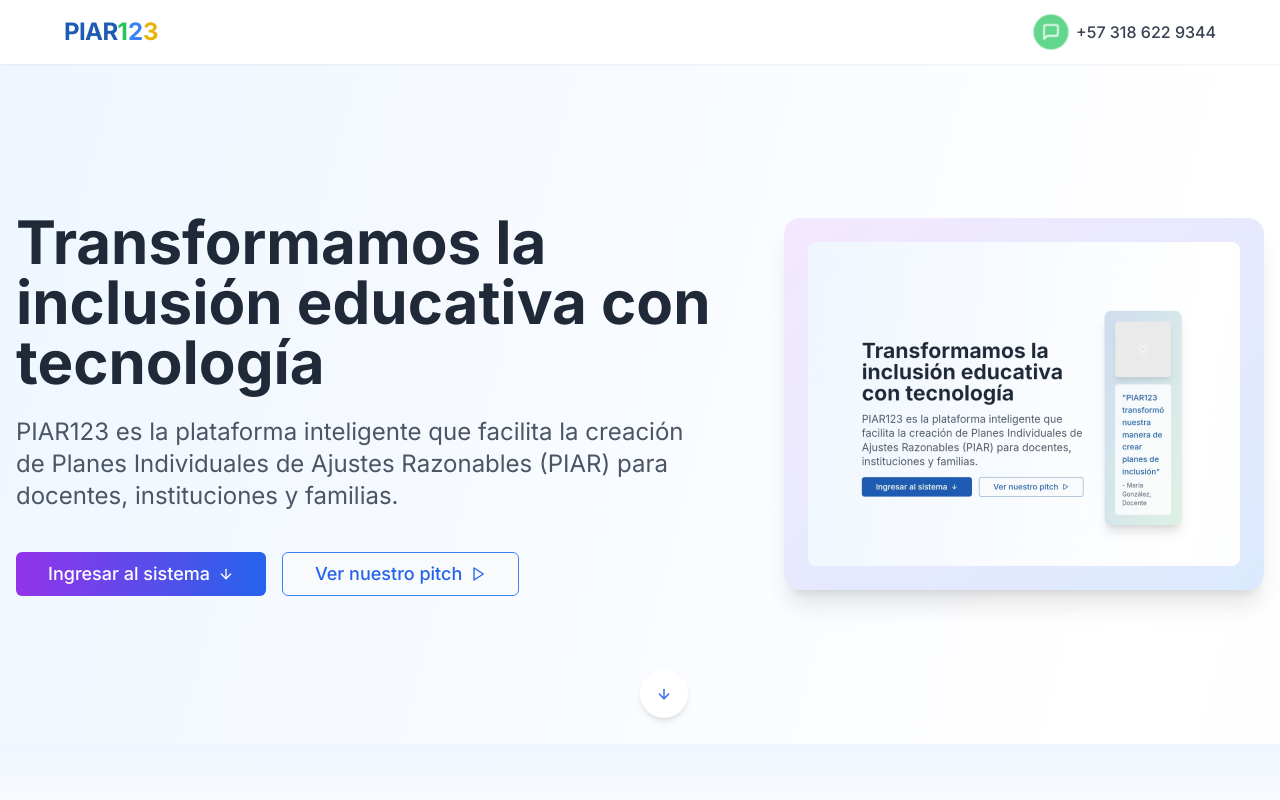
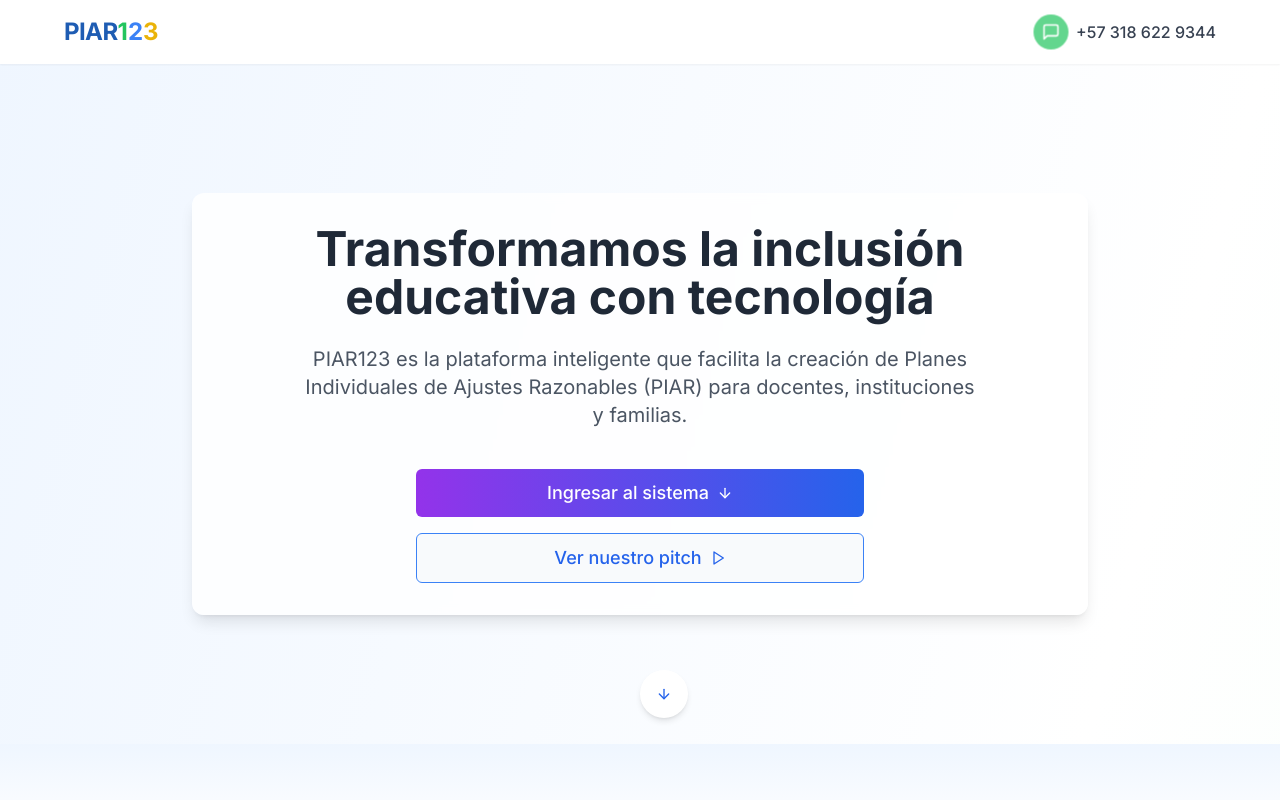
Before and after one commit to victormanueljordan/piar-wizard-colombia, a React (Vite) app: page / in a window 1280 px wide. Shown: the top 800 px of the page. Built offline with nearby package versions, Linux system fonts and the light colour scheme.

Commit message:
Remove generated image from HeroSection
The AI removed the generated image from the HeroSection component.

```diff
--- a/src/components/landing/HeroSection.tsx
+++ b/src/components/landing/HeroSection.tsx
@@ -1,7 +1,6 @@
 
 import { Button } from '@/components/ui/button';
 import { ArrowDown, Play } from 'lucide-react';
-import { AspectRatio } from '@/components/ui/aspect-ratio';
 
 interface HeroSectionProps {
   scrollToLogin: () => void;
@@ -20,19 +19,21 @@ const HeroSection = ({ scrollToLogin, scrollToProblem, scrollToVideo }: HeroSect
         <div className="absolute bottom-1/3 left-1/4 w-60 h-60 bg-yellow-200 rounded-full mix-blend-multiply filter blur-3xl opacity-30 animate-pulse delay-500"></div>
       </div>
 
-      <div className="container mx-auto grid grid-cols-1 lg:grid-cols-5 items-center gap-8 px-4 z-10">
-        <div className="lg:col-span-3 space-y-6 animate-fade-in">
-          <h1 className="text-4xl md:text-5xl lg:text-6xl font-bold text-gray-800 leading-tight">
-            Transformamos la inclusión educativa con tecnología
-          </h1>
-          <p className="text-xl md:text-2xl text-gray-600 max-w-2xl">
-            PIAR123 es la plataforma inteligente que facilita la creación de Planes Individuales de Ajustes Razonables (PIAR) para docentes, instituciones y familias.
-          </p>
+      <div className="container mx-auto px-4 z-10">
+        <div className="max-w-4xl mx-auto bg-white/80 backdrop-blur-sm p-8 rounded-xl shadow-lg">
+          <div className="text-center space-y-6 mb-10">
+            <h1 className="text-4xl md:text-5xl font-bold text-gray-800 leading-tight">
+              Transformamos la inclusión educativa con tecnología
+            </h1>
+            <p className="text-xl text-gray-600 mx-auto max-w-2xl">
+              PIAR123 es la plataforma inteligente que facilita la creación de Planes Individuales de Ajustes Razonables (PIAR) para docentes, instituciones y familias.
+            </p>
+          </div>
 
-          <div className="flex flex-col sm:flex-row gap-4 pt-4">
+          <div className="flex flex-col gap-4 max-w-md mx-auto">
             <Button
               size="lg"
-              className="bg-gradient-to-r from-purple-600 to-blue-600 hover:from-purple-700 hover:to-blue-700 text-white font-medium text-lg transition-all duration-300 transform hover:scale-105 hover:shadow-lg flex items-center gap-2"
+              className="bg-gradient-to-r from-purple-600 to-blue-600 hover:from-purple-700 hover:to-blue-700 text-white font-medium text-lg py-6 transition-all duration-300"
               onClick={scrollToLogin}
             >
               Ingresar al sistema
@@ -41,24 +42,12 @@ const HeroSection = ({ scrollToLogin, scrollToProblem, scrollToVideo }: HeroSect
             <Button
               size="lg"
               variant="outline"
-              className="border-blue-500 text-blue-600 hover:bg-blue-50 font-medium text-lg transition-all duration-300 transform hover:scale-105 flex items-center gap-2"
+              className="border-blue-500 text-blue-600 hover:bg-blue-50 font-medium text-lg py-6 transition-all duration-300"
               onClick={scrollToVideo}
             >
               Ver nuestro pitch
               <Play className="h-4 w-4" />
             </Button>
-          </div>
-        </div>
-
-        <div className="lg:col-span-2 animate-scale-in">
-          <div className="bg-gradient-to-br from-purple-100 to-blue-100 p-6 rounded-2xl shadow-xl hover:shadow-2xl transition-all duration-500 transform hover:scale-[1.02]">
-            <AspectRatio ratio={4/3} className="bg-white rounded-lg overflow-hidden">
-              <img
-                src="/lovable-uploads/00c8b7b7-970c-4d79-98ef-20808abb6313.png"
-                alt="Aplicación PIAR123 en acción"
-                className="w-full h-full object-cover"
-              />
-            </AspectRatio>
           </div>
         </div>
       </div>
```
